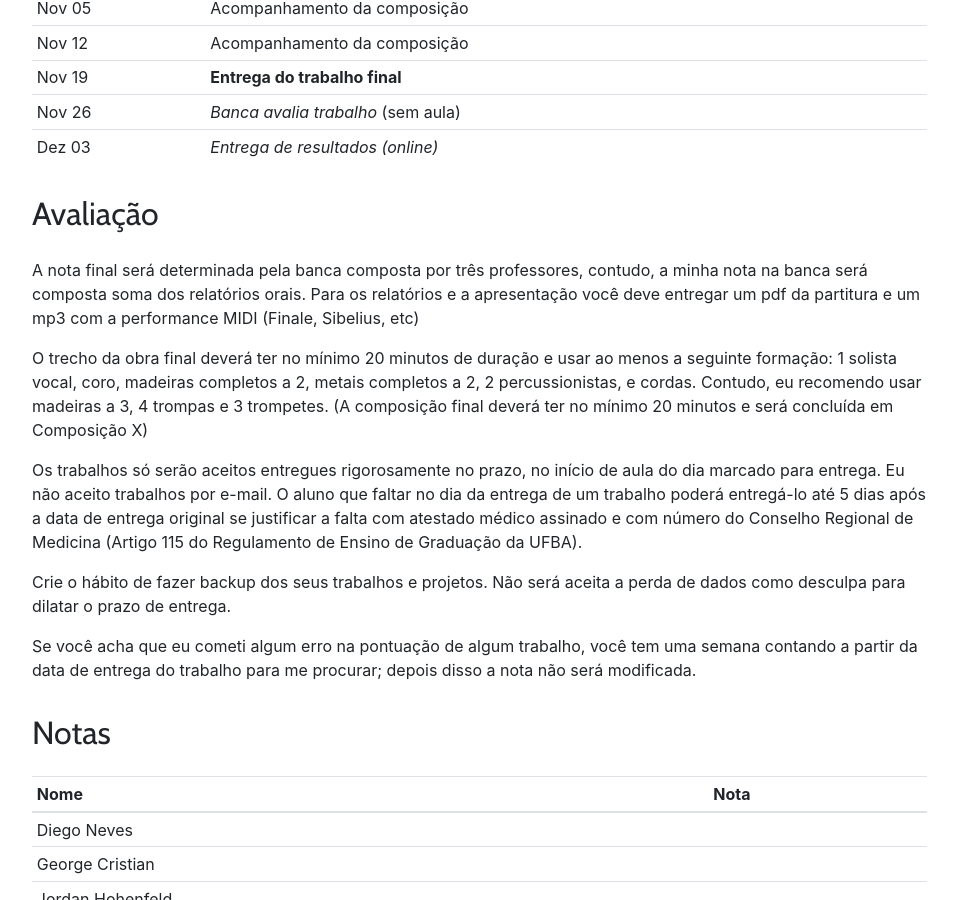
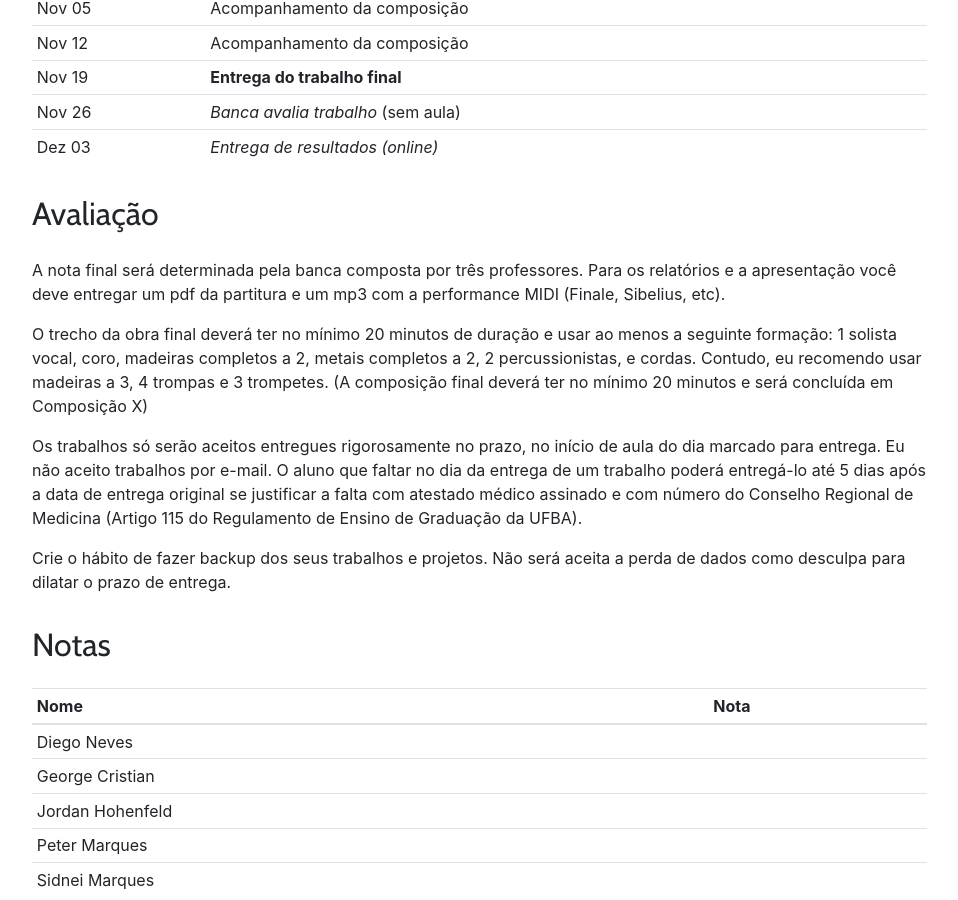
Before and after one commit to kroger/genosmus, a Jekyll site: the page built from _pedro/2019.2/musb19.md, in a window 1280 px wide and 900 px high, scrolled down 1002 px. Shown: the whole window, without its empty margins (68-1026 px from the left). Built offline with Jekyll 4.4.1, drawn with Linux system fonts in a browser that asks for light colours.

Commit message:
Atualiza texto sobre a avaliação

```diff
--- a/_pedro/2019.2/musb19.md
+++ b/_pedro/2019.2/musb19.md
@@ -42,10 +42,9 @@ eventualidade.
 ## Avaliação
 
 A nota final será determinada pela banca composta por três
-professores, contudo, a minha nota na banca será composta soma dos
-relatórios orais. Para os relatórios e a apresentação você deve
-entregar um pdf da partitura e um mp3 com a performance MIDI (Finale,
-Sibelius, etc)
+professores. Para os relatórios e a apresentação você deve entregar um
+pdf da partitura e um mp3 com a performance MIDI (Finale, Sibelius,
+etc).
 
 O trecho da obra final deverá ter no mínimo 20 minutos de duração e
 usar ao menos a seguinte formação: 1 solista vocal, coro, madeiras
@@ -65,11 +64,6 @@ UFBA).
 Crie o hábito de fazer backup dos seus trabalhos e projetos. Não será
 aceita a perda de dados como desculpa para dilatar o prazo de entrega.
 
-Se você acha que eu cometi algum erro na pontuação de algum trabalho,
-você tem uma semana contando a partir da data de entrega do trabalho
-para me procurar; depois disso a nota não será modificada.
-
-
 ## Notas
 
 | Nome             | Nota |
```
